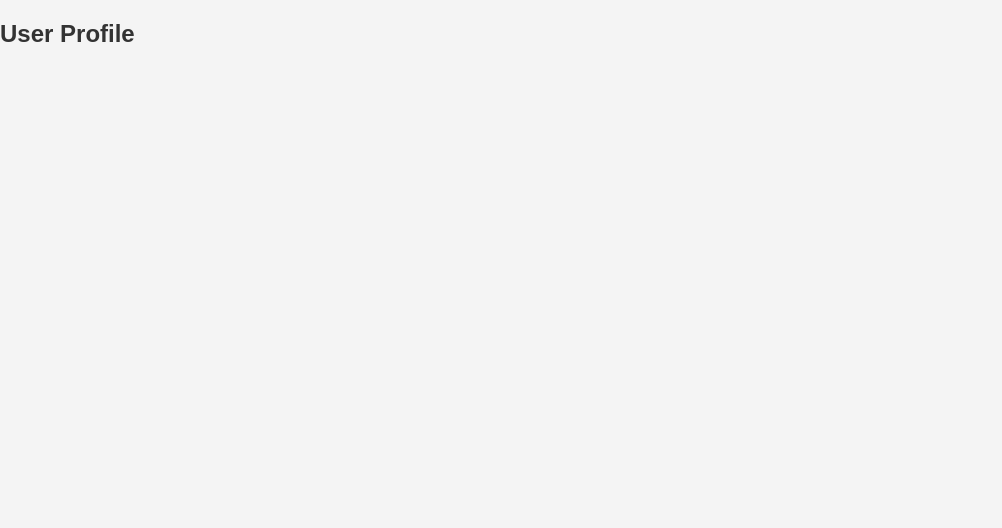
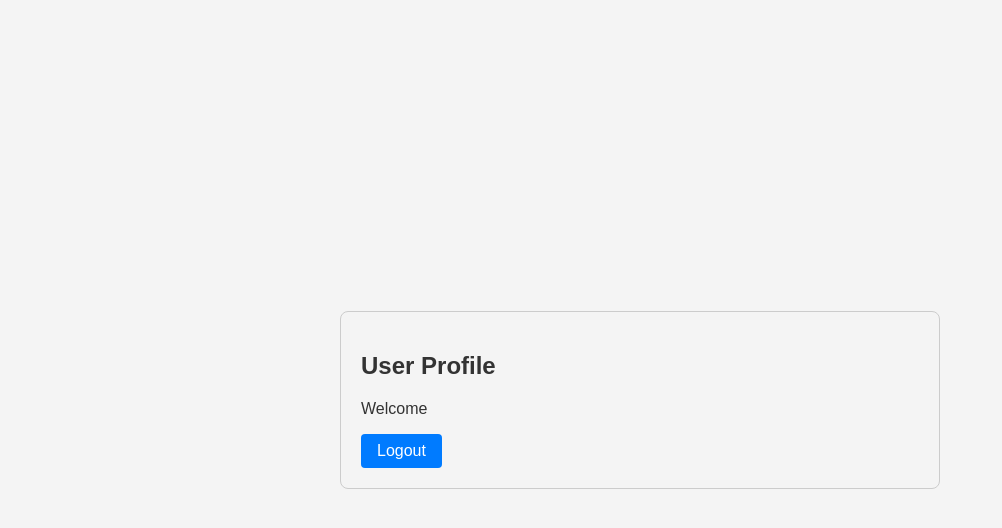
Before and after one commit to vinayck007/React-app, a React (Create React App) app: page /profile in a window 1280 px wide. Shown: the top 528 px of the page, without its empty margins (0-1002 px from the left). Built offline with nearby package versions, Linux system fonts and the light colour scheme.

Commit message:
user profile

```diff
--- /dev/null
+++ b/src/components/Auth/AuthContext.js
@@ -0,0 +1,26 @@
+
+import { createContext, useContext, useState } from 'react';
+
+const AuthContext = createContext();
+
+export const AuthProvider = ({ children }) => {
+  const [token, setToken] = useState(null);
+
+  const login = (userToken) => {
+    setToken(userToken);
+  };
+
+  const logout = () => {
+    setToken(null);
+  };
+
+  return (
+    <AuthContext.Provider value={{ token, login, logout }}>
+      {children}
+    </AuthContext.Provider>
+  );
+};
+
+export const useAuth = () => {
+  return useContext(AuthContext);
+};
--- a/src/components/Auth/AuthForm.js
+++ b/src/components/Auth/AuthForm.js
@@ -1,7 +1,8 @@
 // AuthForm.js
 import React, { useState, useRef } from 'react';
-import { Link } from 'react-router-dom';
+import { Link, useNavigate } from 'react-router-dom';
 import classes from './AuthForm.module.css';
+import { useAuth } from './AuthContext';
 
 const AuthForm = () => {
   const emailInputRef = useRef();
@@ -9,6 +10,8 @@ const AuthForm = () => {
   const [isLogin, setIsLogin] = useState(true);
   const [isLoading, setIsLoading] = useState(false);
   const [feedback, setFeedback] = useState(null);
+  const {login} = useAuth()
+  const navigate = useNavigate()
 
   const switchAuthModeHandler = () => {
     setIsLogin((prevState) => !prevState);
@@ -47,6 +50,8 @@ const AuthForm = () => {
       }
 
       // Handle successful login/signup
+      login(data.idToken)
+      navigate('/profile')
       console.log(data);
     } catch (error) {
       setFeedback(error.message);
--- a/src/components/Profile/UserPRofile.module.css
+++ b/src/components/Profile/UserPRofile.module.css
@@ -0,0 +1,16 @@
+/* UserProfile.module.css */
+.profile-container {
+  display: flex;
+  justify-content: center;
+  align-items: center;
+  height: 100vh; /* Set the height to 100% of the viewport height */
+}
+
+.profile-content {
+  /* Add styles for the profile content */
+  max-width: 600px; /* Set a maximum width for the content */
+  width: 100%;
+  padding: 20px;
+  border: 1px solid #ccc;
+  border-radius: 8px;
+}
--- a/src/components/Profile/UserProfile.js
+++ b/src/components/Profile/UserProfile.js
@@ -1,11 +1,28 @@
 
 import React from 'react';
+import { useAuth } from '../Auth/AuthContext';
+import { useNavigate } from 'react-router-dom';
+import classes from './UserProfile.module.css'
 
 const UserProfile = () => {
+  const { logout } = useAuth();
+  const navigate = useNavigate();
+
+  const handleLogout = () => {
+    // Call the logout function from your AuthContext or wherever you manage authentication
+    logout();
+
+    // Navigate to the home page or login page after logging out
+    navigate('/');
+  };
+
   return (
-    <div>
-      <h2>User Profile</h2>
-      {/* Your profile content goes here */}
+    <div className={classes['profile-container']}>
+      <div className={classes['profile-content']}>
+        <h2>User Profile</h2>
+        <p>Welcome</p>
+        <button onClick={handleLogout}>Logout</button>
+    </div>
     </div>
   );
 };
```
Also changed, not shown: src/App.js (+5 -2 lines), src/components/Layout/LogoutButton.js (added, +20 -0 lines).
